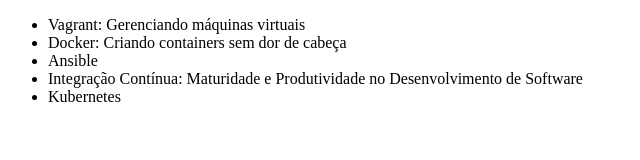
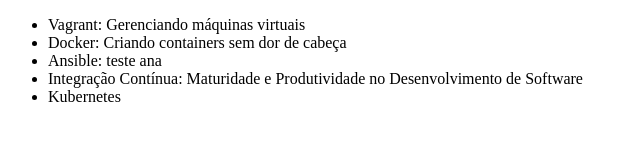
Before and after one commit to marcogresende/alura-git, a plain HTML site: page index.html in a window 1280 px wide. Shown: the full height of the page, 0-640 px from the left. Drawn offline with Linux system fonts and the light colour scheme.

Commit message:
Alteracao Ansible teste Ana

```diff
--- a/index.html
+++ b/index.html
@@ -8,7 +8,7 @@
     <ul>
         <li>Vagrant: Gerenciando máquinas virtuais</li>
         <li>Docker: Criando containers sem dor de cabeça</li>
-        <li>Ansible</li>
+        <li>Ansible: teste ana</li>
         <li>Integração Contínua: Maturidade e Produtividade no Desenvolvimento de Software</li>
         <li>Kubernetes</li>
     </ul>
```
